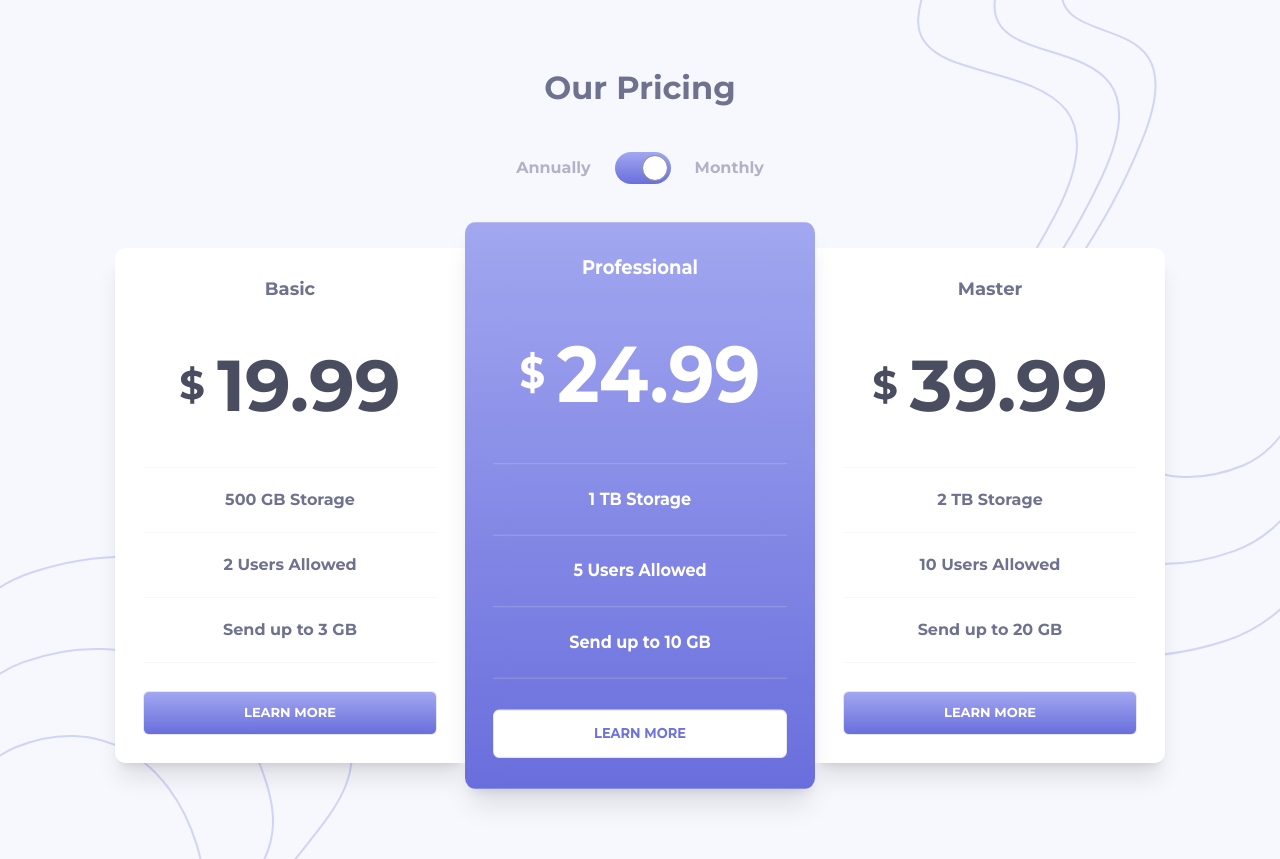
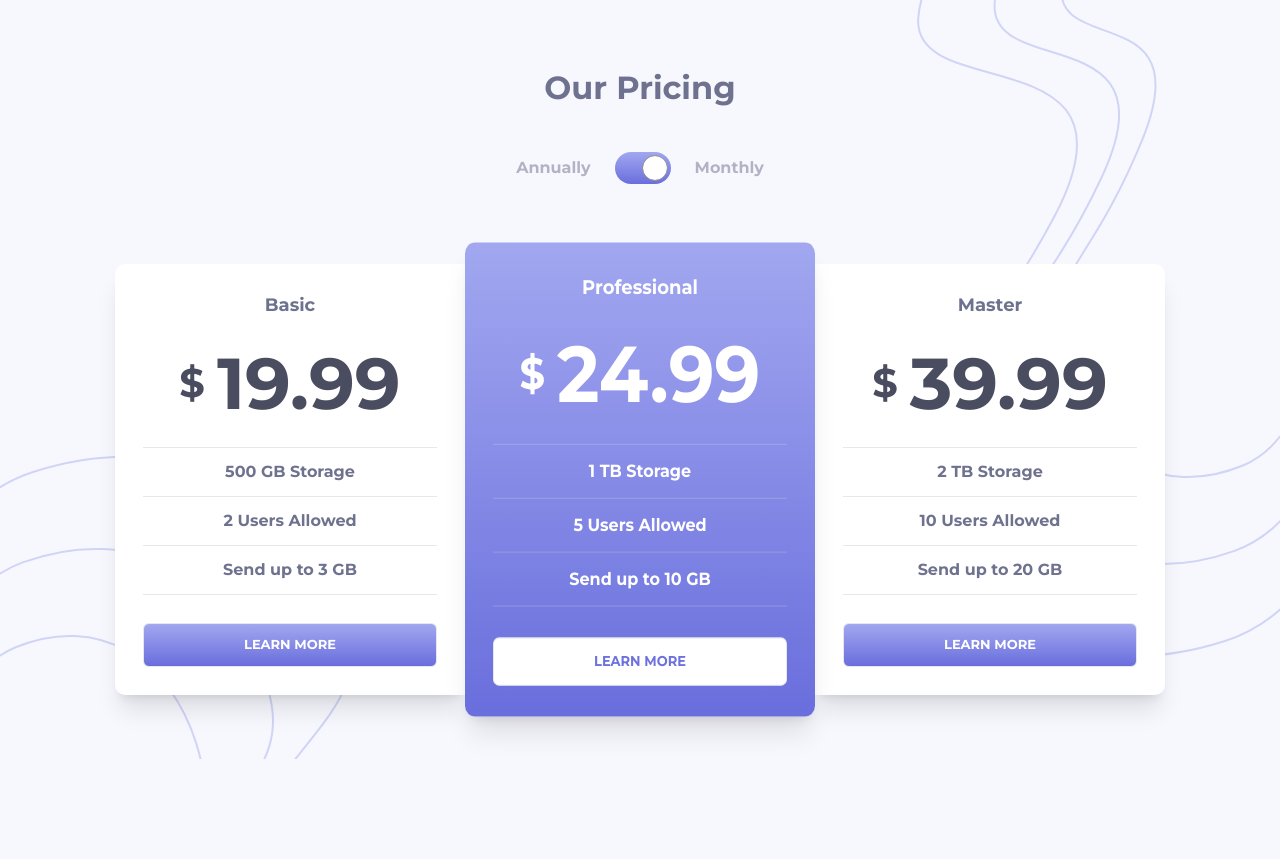
Before and after one commit to DevTruce/pricing-component, a React (Create React App) app: page / in a window 1280 px wide. After the commit the page ends 800 px from the top, so only its background shows below. Built offline with nearby package versions, Linux system fonts and the light colour scheme.

Commit message:
adjust elements position/spacing

```diff
--- a/src/components/Card.js
+++ b/src/components/Card.js
@@ -2,7 +2,7 @@ export default function Card({ card, annualBilling }) {
   console.log("Card Rendered:", card.tier, "| annualBilling:", annualBilling);
   return (
     <div
-      className={`flex flex-col rounded-[0.625rem] text-center mb-8 p-7 overflow-hidden shadow-xl min-w-[20.375rem] lg:min-w-[21.875rem] box-border ${
+      className={`flex flex-col rounded-[0.625rem] text-center p-7 gap-7 overflow-hidden shadow-xl min-w-[20.375rem] lg:min-w-[21.875rem] box-border ${
         card.bestValue ? "bg-purpleGradient" : "bg-white"
       } ${card.tier === "Basic" && "lg:rounded-r-none"} ${
         card.tier === "Master" && "lg:rounded-l-none"
@@ -10,7 +10,7 @@ export default function Card({ card, annualBilling }) {
     >
       {/* card tier */}
       <h2
-        className={`font-bold text-[1.125rem] mb-7  ${
+        className={`font-bold text-[1.125rem]  ${
           card.bestValue ? "text-white" : "text-lightGray"
         }`}
       >
@@ -19,7 +19,7 @@ export default function Card({ card, annualBilling }) {
 
       {/* card pricing */}
       <div
-        className={` font-bold text-[4.5rem] flex flex-row items-center mx-auto ${
+        className={` font-bold text-[4.5rem] flex flex-row items-center mx-auto leading-none ${
           card.bestValue ? "text-white" : "text-darkGray"
         }`}
       >
@@ -30,7 +30,7 @@ export default function Card({ card, annualBilling }) {
       </div>
 
       <ul
-        className={`flex flex-col gap-5 font-bold mt-7 mb-7 ${
+        className={`flex flex-col gap-3 font-bold ${
           card.bestValue ? "text-white" : "text-lightGray"
         }`}
       >
--- a/src/components/CardList.js
+++ b/src/components/CardList.js
@@ -31,7 +31,7 @@ export default function CardList({ annualBilling }) {
     },
   ];
   return (
-    <div className=" flex flex-col lg:flex-row mt-16 xl:mt-24">
+    <div className=" flex flex-col lg:flex-row">
       <Card card={cards[0]} annualBilling={annualBilling} />
       <Card card={cards[1]} annualBilling={annualBilling} />
       <Card card={cards[2]} annualBilling={annualBilling} />
--- a/src/components/Header.js
+++ b/src/components/Header.js
@@ -15,7 +15,7 @@ export default function Header({ annualBilling, setAnnualBilling }) {
         Our Pricing
       </h1>
 
-      <div className=" flex flex-row items-center mx-auto gap-6">
+      <div className=" flex flex-row items-center mx-auto gap-6 mb-20">
         <span
           onClick={e => handleBillingSelect(e)}
           className="text-lightGray font-bold opacity-50 cursor-pointer"
--- a/src/index.css
+++ b/src/index.css
@@ -26,16 +26,9 @@ body {
 }
 
 .hr-light {
-  @apply bg-white opacity-25;
+  @apply bg-white;
 }
 
 .hr-dark {
   @apply bg-lightGray opacity-25;
 }
-
-/* .multi-bg {
-  background-image: url("./images/bg-top.svg"), url("./images/bg-bottom.svg");
-  background-repeat: no-repeat, no-repeat;
-  background-position: top 0 left 100%, left bottom;
-  background-size: 29.5rem 47.3125rem, 22rem 18rem;
-} */
```
